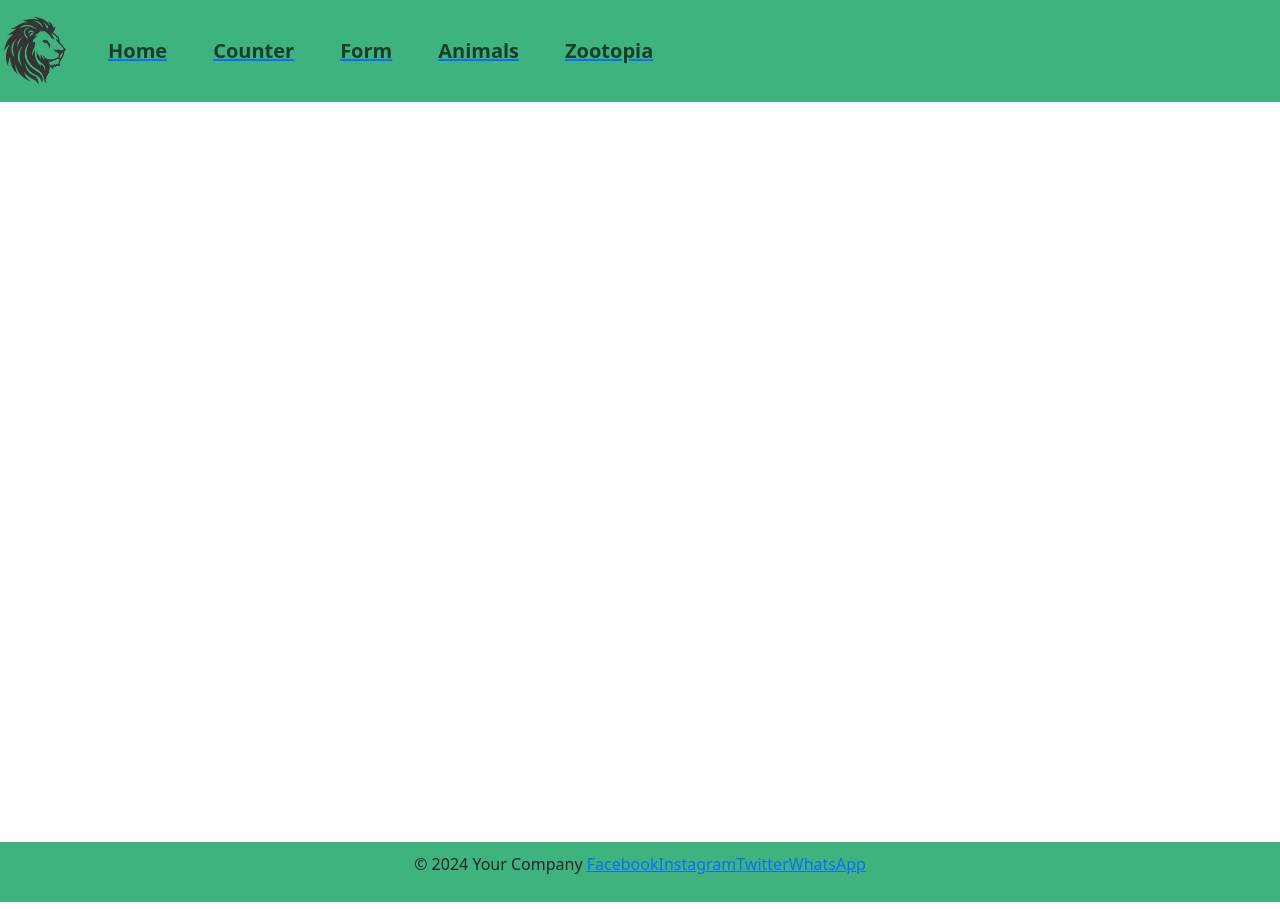
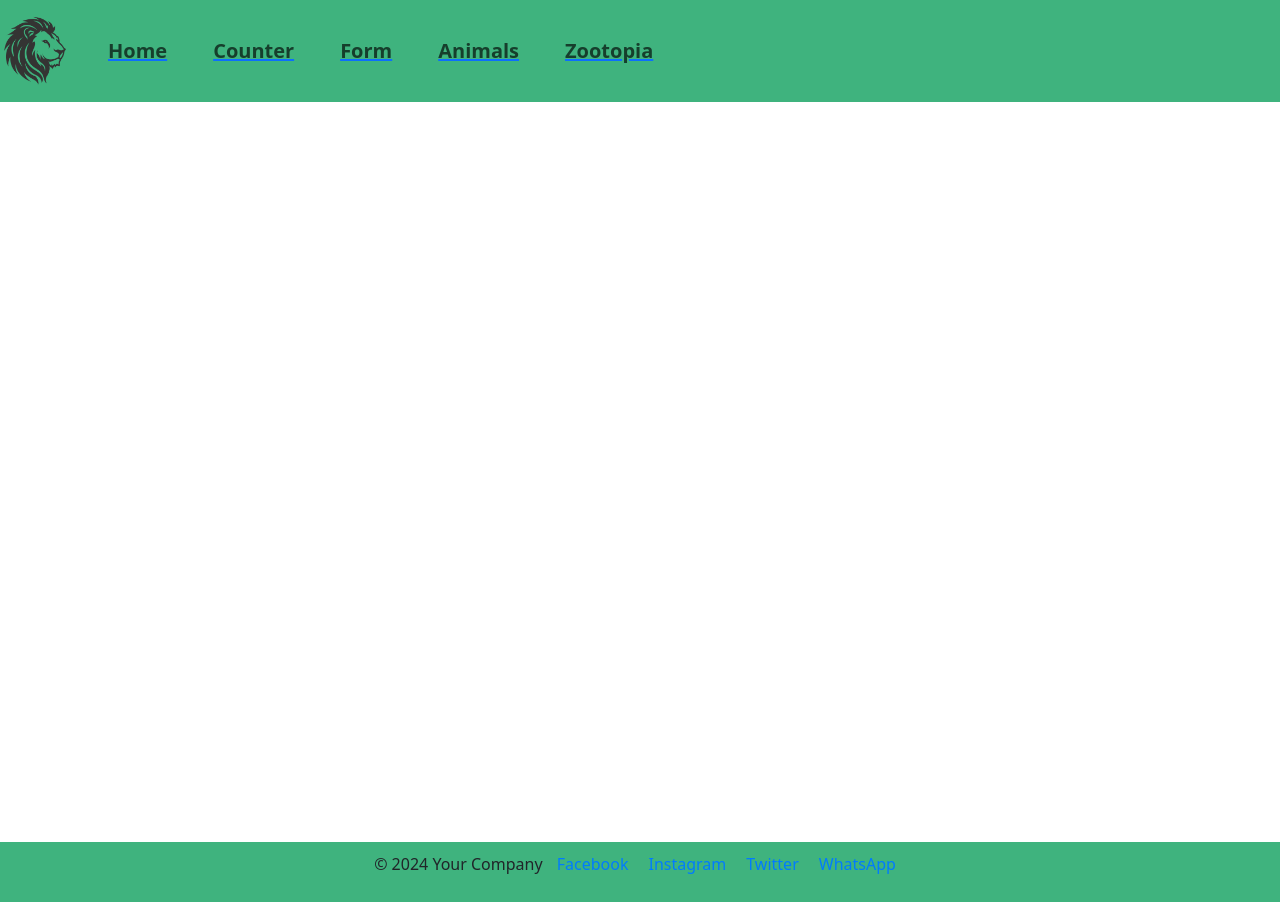
Before and after one commit to FactoriaF5-FactZoopia/Zootopia-FrontEnd, a Vue app: page / in a window 1280 px wide. Shown: the top 909 px of the page. Built offline with nearby package versions, Linux system fonts and the light colour scheme.

Commit message:
footer inicial2

```diff
--- a/src/components/Footer.vue
+++ b/src/components/Footer.vue
@@ -40,5 +40,12 @@ html, body {
   width: 100%;
   text-align: center;
   padding: 10px 0;
+
+
+}
+.footer a {
+  margin: 0 10px;
+  color: #007bff;
+  text-decoration: none;
 }
 </style>
```
